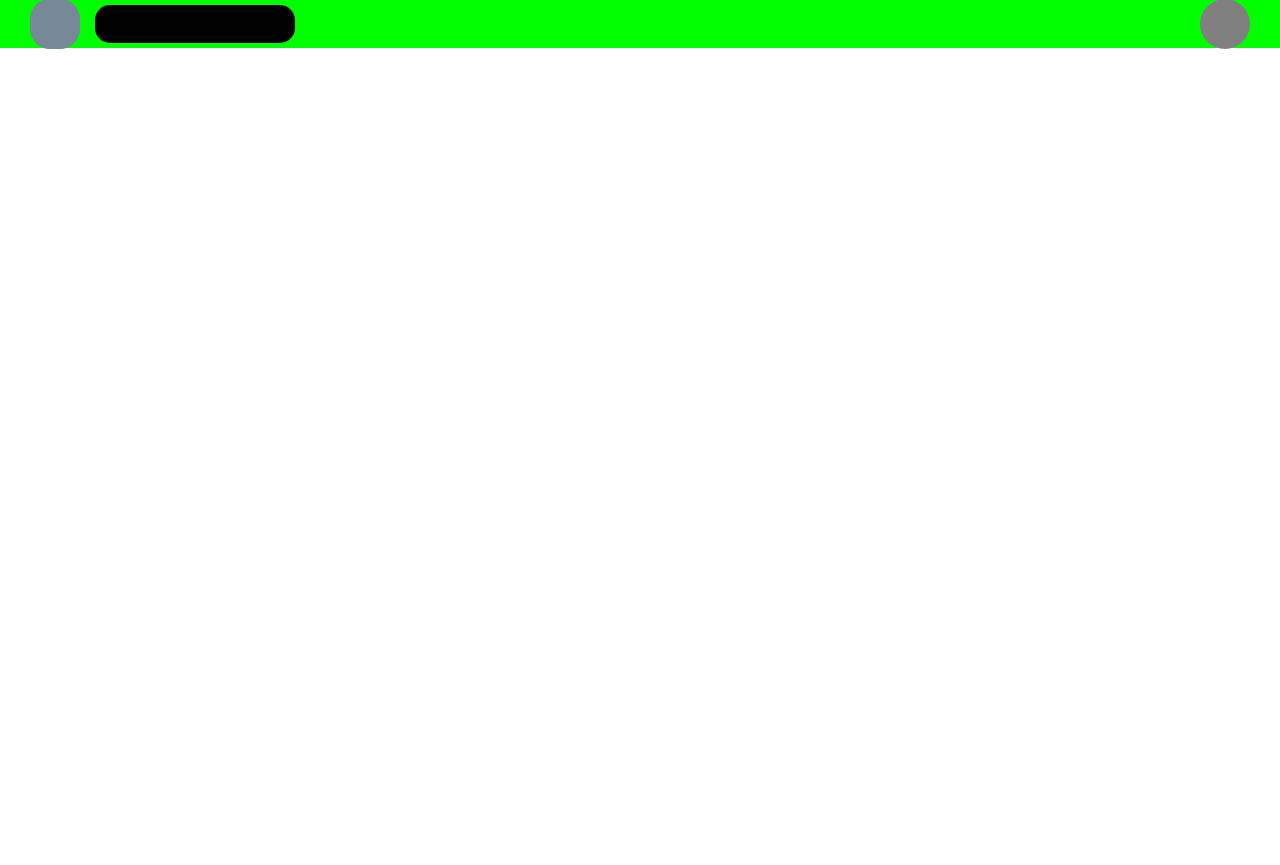
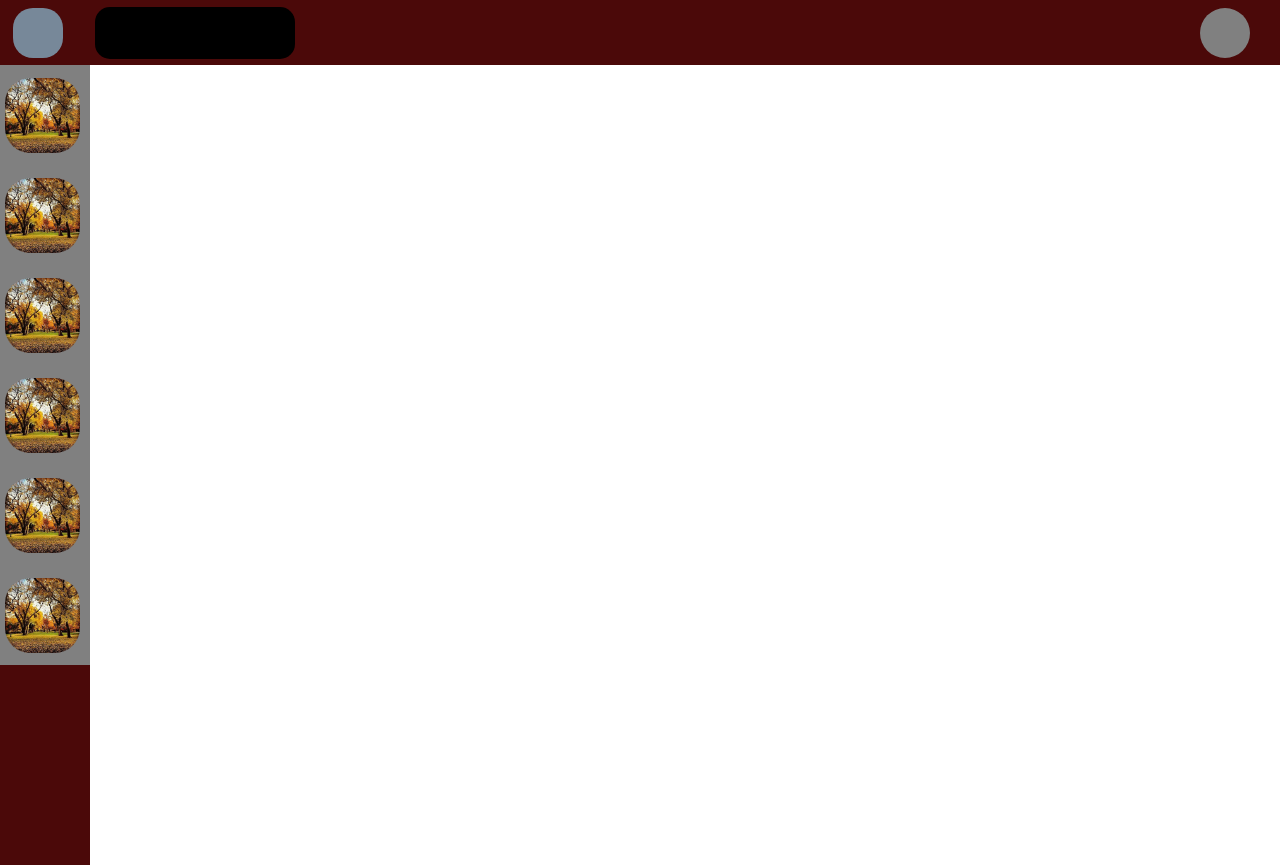
Before and after one commit to black-steve0/CAS-proj, a plain HTML site: page index.html in a window 1280 px wide. Before the commit the page ends 800 px from the top, so only its background shows below. Drawn offline with Linux system fonts and the light colour scheme.

Commit message:
feras's work

```diff
--- a/index.html
+++ b/index.html
@@ -6,6 +6,34 @@
   <title>https://arkis.com/</title>
 </head>
 <body>
+  <div id="sidebar">
+
+    <div class="sidebar-content">
+      <img class="sidebar-img" src="images/OIP.jfif">
+      home
+    </div>
+    <div class="sidebar-content">
+      <img class="sidebar-img" src="images/OIP.jfif">
+      files
+    </div>
+    <div class="sidebar-content">
+      <img class="sidebar-img" src="images/OIP.jfif">
+      i/o
+    </div>
+    <div class="sidebar-content">
+      <img class="sidebar-img" src="images/OIP.jfif">
+      gdc help
+    </div>
+    <div class="sidebar-content">
+      <img class="sidebar-img" src="images/OIP.jfif">
+      about us
+    </div>
+    <div class="sidebar-content">
+      <img class="sidebar-img" src="images/OIP.jfif">
+      help
+    </div>
+
+  </div>
   <div id="header">
     <div class="left">
       <div class="sidebar-button">
@@ -24,28 +52,25 @@
             <div class="email">example@gmail.com</div>
           </div>
         </div>
-        <div class="action" onclick="location.href='Profile.html';">
+        <div class="action" onclick="location.href='pages/profile.html';">
           <img class="action-image" src="images/profile.png"></img>
           <div class="action-text">Profile</div>
         </div>
-        <div class="action" onclick="location.href='Settings.html';">
+        <div class="action" onclick="location.href='pages/settings.html';">
           <img class="action-image" src="images/config.png"></img>
           <div class="action-text">Settings</div>
         </div>
-        <div class="action" onclick="location.href='About.html';">
+        <div class="action" onclick="location.href='pages/about.html';">
           <img class="action-image" src="images/about.png"></img>
           <div class="action-text">About</div>
         </div>
-        <div class="action" onclick="location.href='Help.html';">
+        <div class="action" onclick="location.href='pages/help.html';">
           <img class="action-image" src="images/help.png"></img>
           <div class="action-text">Help</div>
         </div>
       </div>
       <div class="profile" onclick="togglePActions()"></div>
     </div>
-  </div>
-  <div id="siderbar">
-
   </div>
   <div id="page">
 
--- a/style.css
+++ b/style.css
@@ -1,17 +1,18 @@
 #header {
-    background-color: lime;
+    background-color: rgb(75, 9, 9);;
     width: 100%;
-    height: 6%;
+    height: 65px;
     position: absolute;
     display: flex;
 }
 
 .left {
-    gap:15px;
+    gap: 15px;
     align-items: center;
     display: flex;
     width: 100%;
     height: 100%;
+
 }
 .middle {
     gap:5px;
@@ -32,14 +33,16 @@
 .sidebar-button {
     width: 50px;
     height: 50px;
+
 }
 
 .button-action {
-    margin-left:30px;
+    margin-left:13px;
     background-color: lightslategrey;
     border-radius: 20px;
     width: 100%;
     height: 100%;
+
 }
 .button-action:hover {
     cursor: pointer;
@@ -125,12 +128,42 @@
     width: 70%;
 }
 
-#siderbar {
+#sidebar {
     height: 100%;
     width: 90px;
-    background-color: lime;
+    position:absolute;
+    background-color: rgb(75, 9, 9);
+    display: flex;
+    overflow: hidden;
+    transition: width 0.3s;
+    margin-top: 65px;
+    flex-direction: column;
+
 }
 
+#sidebar:hover {
+    width: 350px;
+}
+
+.sidebar-content {
+    gap: 25px;
+    width: 100%;
+    height: 100px;
+    background-color:gray;
+    color:white;
+    font-size: 45px;
+    display: flex;
+    flex-direction: row;
+    align-items: center;
+}
+
+.sidebar-img {
+    margin-left: 5px;
+    width: 75px;
+    height: 75px;
+    border-radius: 25px;
+
+}
 body {
     font-weight: 500;
     font-family:'Segoe UI', Tahoma, Geneva, Verdana, sans-serif, bold;
```
Also changed, not shown: images/OIP.jfif (added), pages/about.html (added), pages/help.html (added), pages/profile.html (added), pages/settings.html (added).
